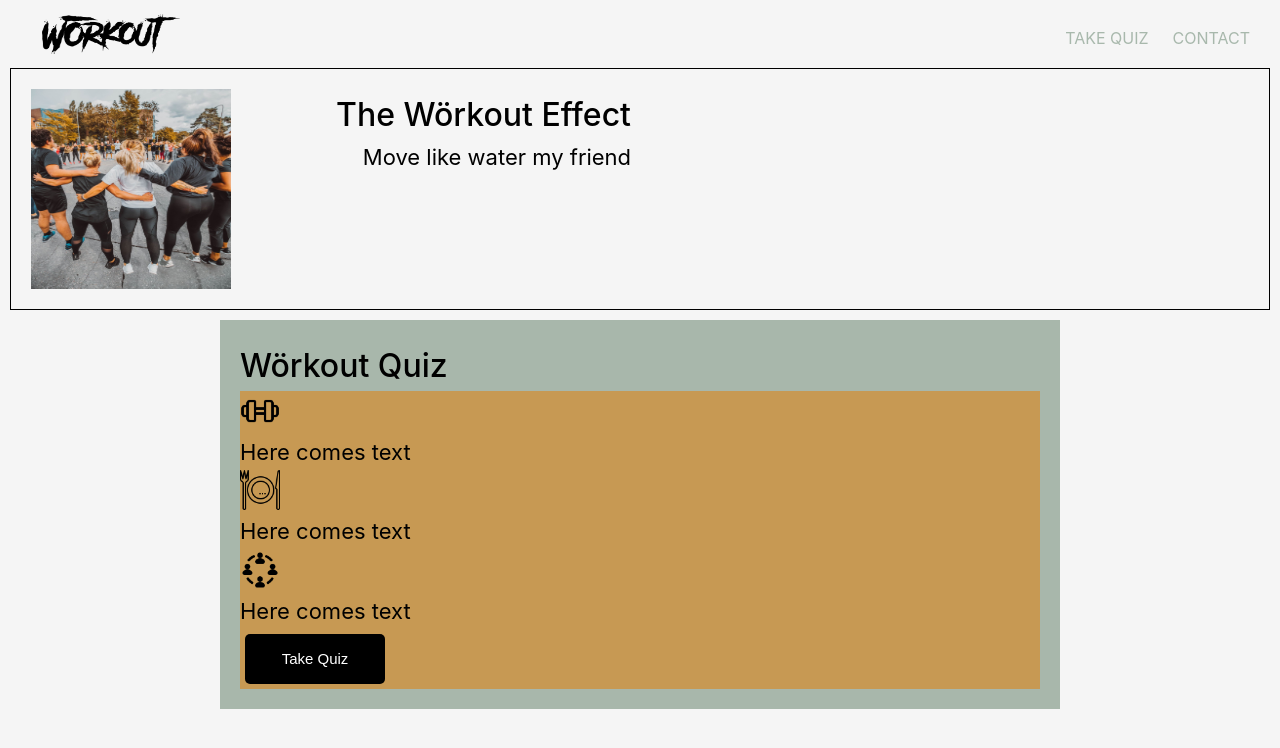
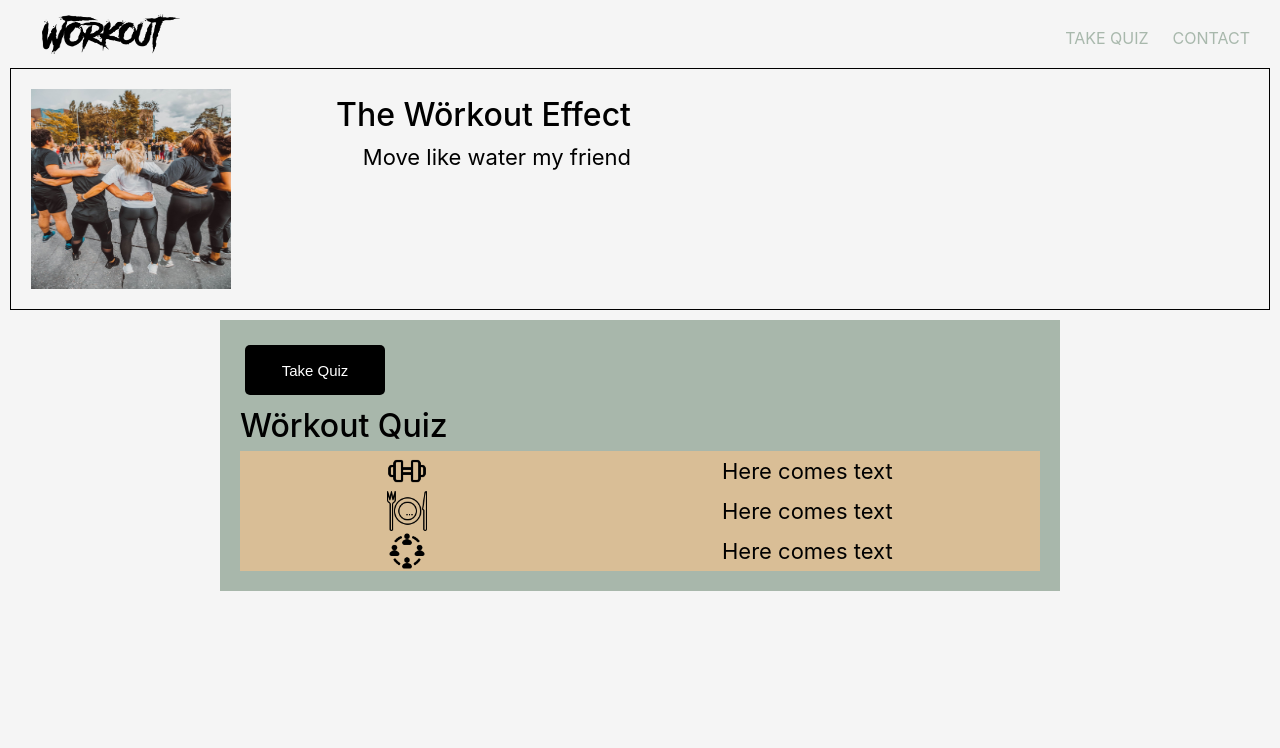
Before and after one commit to EvaSjoholm/project-W-frontend, a React (Create React App) app: page / in a window 1280 px wide. Shown: the top 748 px of the page. Built offline with nearby package versions, Linux system fonts and the light colour scheme.

Commit message:
design fix

```diff
--- a/src/components/StartPage.js
+++ b/src/components/StartPage.js
@@ -22,24 +22,28 @@ export const StartPage = ({ title }) => {
 
   return (
     <div className="main">
+      <Button color="black" text="Take Quiz" onClick={onClickToQuiz} />
       <h1>{title}</h1>
       {loading}
       <div className="icon-container">
         <ul className="icon-list-item">
           <li className="icon-list-icon">
             <img src={DbIcon} alt="Db-icon" height="40px" width="40px" />
-            <p> Here comes text</p>
+            <span className="icon-text">
+              <p> Here comes text</p>
+            </span>
           </li>
+
           <li className="icon-list-icon">
             <img src={foodIcon} alt="food-icon" height="40px" width="40px" />
             <p> Here comes text</p>
           </li>
+
           <li className="icon-list-icon">
             <img src={groupIcon} alt="group-icon" height="40px" width="40px" />
             <p> Here comes text</p>
           </li>
         </ul>
-        <Button color="black" text="Take Quiz" onClick={onClickToQuiz} />
       </div>
     </div>
   )
--- a/src/index.css
+++ b/src/index.css
@@ -210,7 +210,7 @@ font-size: 2rem;
   display: flex;
   flex-direction: column;
   justify-content: space-between;
-  background-color: #c79953;
+  background-color: #d9be96;
 
 }
 
@@ -219,3 +219,17 @@ font-size: 2rem;
   margin: 0;
   list-style: none;
 }
+
+.icon-list-icon{
+display: flex;
+position: relative;
+justify-content: space-around;
+align-items: center;
+flex-wrap: wrap;
+flex-direction: row;
+}
+
+.icon-list-text {
+  padding: 10px;
+  display: flex;
+}
```
